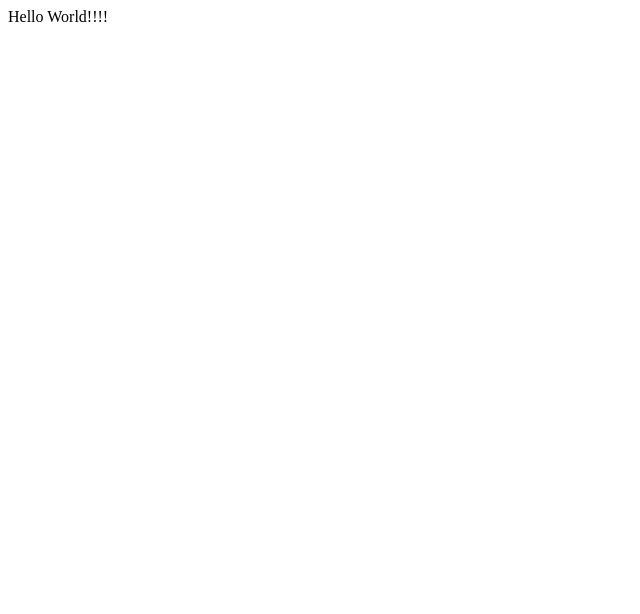
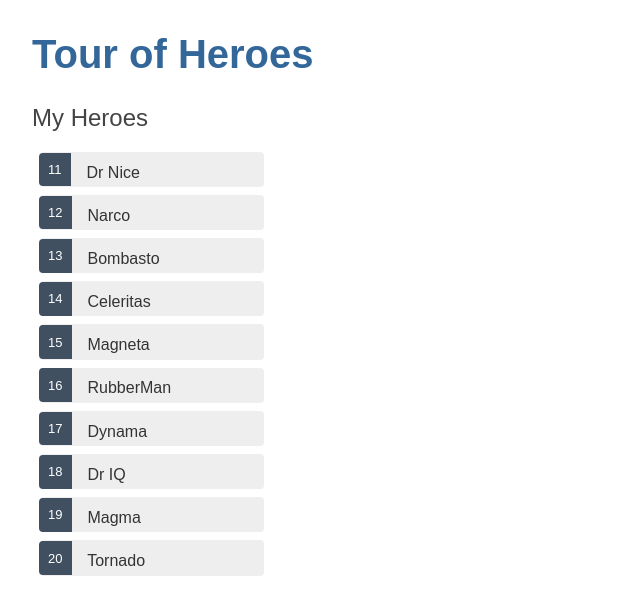
Before and after one commit to eladcandroid/gocode-shop, an Angular app: page / in a window 1280 px wide. Shown: the top 614 px of the page, without its empty margins (0-640 px from the left). Built offline with nearby package versions, Linux system fonts and the light colour scheme.

Commit message:
Push to github

```diff
--- a/package.json
+++ b/package.json
@@ -3,7 +3,7 @@
   "version": "0.0.0",
   "scripts": {
     "ng": "ng",
-    "start": "ng serve",
+    "start": "ng serve --hmr -o",
     "build": "ng build",
     "test": "ng test",
     "lint": "ng lint",
--- a/src/app/app.component.html
+++ b/src/app/app.component.html
@@ -1 +1,3 @@
-Hello World!!!!
+<h1>{{title}}</h1>
+
+<app-heroes></app-heroes>
--- a/src/app/app.component.ts
+++ b/src/app/app.component.ts
@@ -3,8 +3,14 @@ import { Component } from '@angular/core';
 @Component({
   selector: 'app-root',
   templateUrl: './app.component.html',
-  styleUrls: ['./app.component.scss']
+  styleUrls: ['./app.component.scss'],
 })
 export class AppComponent {
-  title = 'gocode-shop';
+  title = 'Tour of Heroes';
+  onSave() {
+    console.log('onSave fired!');
+  }
+  onToggle() {
+    this.title = this.title ? '' : 'Tour of Heroes';
+  }
 }
--- /dev/null
+++ b/src/app/hero.ts
@@ -0,0 +1,4 @@
+export interface Hero {
+    id: number;
+    name: string;
+}
--- /dev/null
+++ b/src/app/heroes/heroes.component.html
@@ -0,0 +1,9 @@
+<h2>My Heroes</h2>
+<ul class="heroes">
+  <li *ngFor="let hero of heroes; index as i" (click)="onSelect(hero)">
+    <span class="badge">{{ hero.id }}</span> {{ hero.name }}
+  </li>
+</ul>
+
+
+{{ selectedHero | json }}
--- /dev/null
+++ b/src/app/heroes/heroes.component.scss
@@ -0,0 +1,44 @@
+/* HeroesComponent's private CSS styles */
+.heroes {
+    margin: 0 0 2em 0;
+    list-style-type: none;
+    padding: 0;
+    width: 15em;
+  }
+  .heroes li {
+    cursor: pointer;
+    position: relative;
+    left: 0;
+    background-color: #EEE;
+    margin: .5em;
+    padding: .3em 0;
+    height: 1.6em;
+    border-radius: 4px;
+  }
+  .heroes li:hover {
+    color: #607D8B;
+    background-color: #DDD;
+    left: .1em;
+  }
+  .heroes li.selected {
+    background-color: #CFD8DC;
+    color: white;
+  }
+  .heroes li.selected:hover {
+    background-color: #BBD8DC;
+    color: white;
+  }
+  .heroes .badge {
+    display: inline-block;
+    font-size: small;
+    color: white;
+    padding: 0.8em 0.7em 0 0.7em;
+    background-color:#405061;
+    line-height: 1em;
+    position: relative;
+    left: -1px;
+    top: -4px;
+    height: 1.8em;
+    margin-right: .8em;
+    border-radius: 4px 0 0 4px;
+  }
--- /dev/null
+++ b/src/app/heroes/heroes.component.ts
@@ -0,0 +1,21 @@
+import { Component, OnInit } from '@angular/core';
+import { Hero } from '../hero';
+import { HEROES } from '../mock-heroes';
+
+@Component({
+  selector: 'app-heroes',
+  templateUrl: './heroes.component.html',
+  styleUrls: ['./heroes.component.scss'],
+})
+export class HeroesComponent implements OnInit {
+  heroes = HEROES;
+  selectedHero?: Hero;
+  constructor() {}
+
+  ngOnInit(): void {}
+
+  onSelect(hero: Hero) {
+    this.selectedHero = hero;
+  }
+
+}
--- /dev/null
+++ b/src/app/mock-heroes.ts
@@ -0,0 +1,14 @@
+import { Hero } from "./hero";
+
+export const HEROES: Hero[] = [
+    { id: 11, name: 'Dr Nice' },
+    { id: 12, name: 'Narco' },
+    { id: 13, name: 'Bombasto' },
+    { id: 14, name: 'Celeritas' },
+    { id: 15, name: 'Magneta' },
+    { id: 16, name: 'RubberMan' },
+    { id: 17, name: 'Dynama' },
+    { id: 18, name: 'Dr IQ' },
+    { id: 19, name: 'Magma' },
+    { id: 20, name: 'Tornado' }
+]
--- a/src/styles.scss
+++ b/src/styles.scss
@@ -1 +1,22 @@
-/* You can add global styles to this file, and also import other style files */
+/* Application-wide Styles */
+h1 {
+    color: #369;
+    font-family: Arial, Helvetica, sans-serif;
+    font-size: 250%;
+  }
+  h2, h3 {
+    color: #444;
+    font-family: Arial, Helvetica, sans-serif;
+    font-weight: lighter;
+  }
+  body {
+    margin: 2em;
+  }
+  body, input[type="text"], button {
+    color: #333;
+    font-family: Cambria, Georgia, serif;
+  }
+  /* everywhere else */
+  * {
+    font-family: Arial, Helvetica, sans-serif;
+  }
```
Also changed, not shown: src/app/app.module.ts (+6 -2 lines), 1 other file (tests, documents, lock files or other folders).
